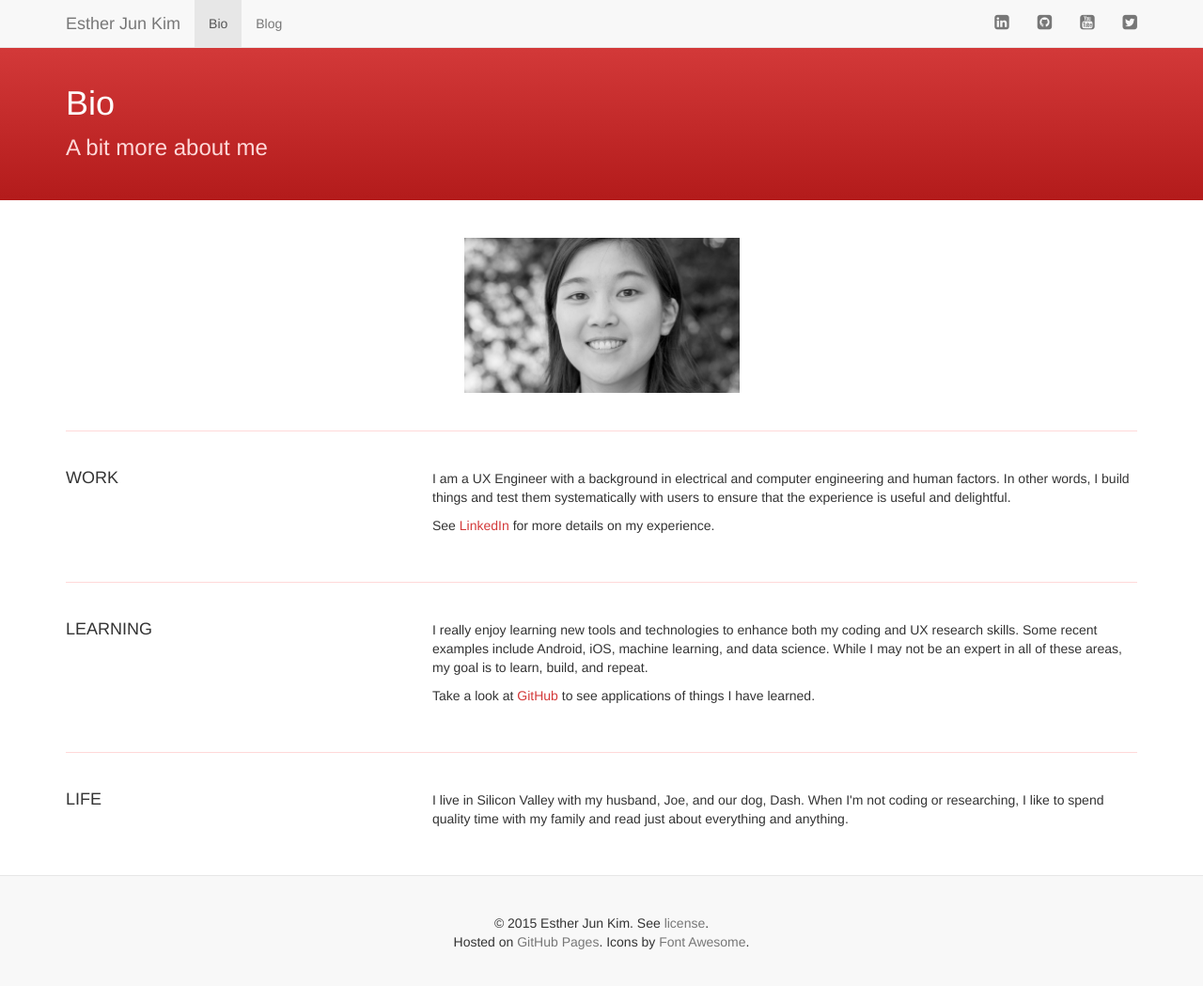
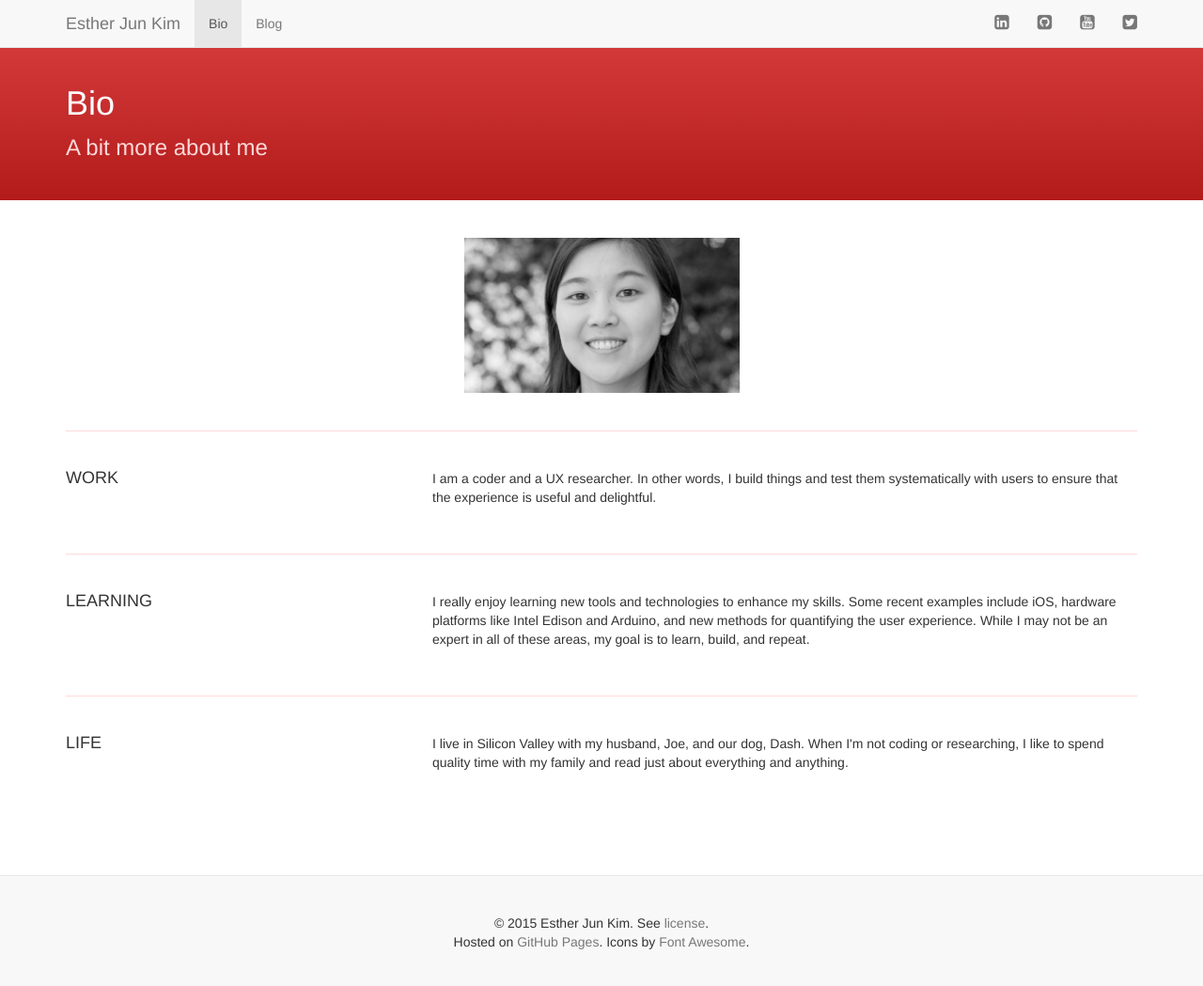
Before and after one commit to estherjk/estherjk.github.io, a Jekyll site: the page built from bio/index.html, in a window 1280 px wide and 1051 px high. Shown: the whole window at 94% size. Built offline with Jekyll 4.4.1, drawn with Linux system fonts in a browser that asks for light colours; nearby versions of some CDN libraries; Markdown is read by kramdown in place of the engine named in the settings.

Commit message:
Update bio page with new content

```diff
--- a/bio/index.html
+++ b/bio/index.html
@@ -25,12 +25,8 @@ title: Bio
     </div>
     <div class="col-sm-8">
       <p>
-        I am a UX Engineer with a background in electrical and computer engineering and human factors.
+        I am a coder and a UX researcher.
         In other words, I build things and test them systematically with users to ensure that the experience is useful and delightful.
-      </p>
-
-      <p>
-        See <a href="https://www.linkedin.com/in/drejkim" target="_blank">LinkedIn</a> for more details on my experience.
       </p>
     </div>
   </div>
@@ -43,12 +39,9 @@ title: Bio
     </div>
     <div class="col-sm-8">
       <p>
-        I really enjoy learning new tools and technologies to enhance both my coding and UX research skills.
-        Some recent examples include Android, iOS, machine learning, and data science.
+        I really enjoy learning new tools and technologies to enhance my skills.
+        Some recent examples include iOS, hardware platforms like Intel Edison and Arduino, and new methods for quantifying the user experience.
         While I may not be an expert in all of these areas, my goal is to learn, build, and repeat.
-      </p>
-      <p>
-        Take a look at <a href="https://github.com/drejkim" target="_blank">GitHub</a> to see applications of things I have learned.
       </p>
     </div>
   </div>
```
